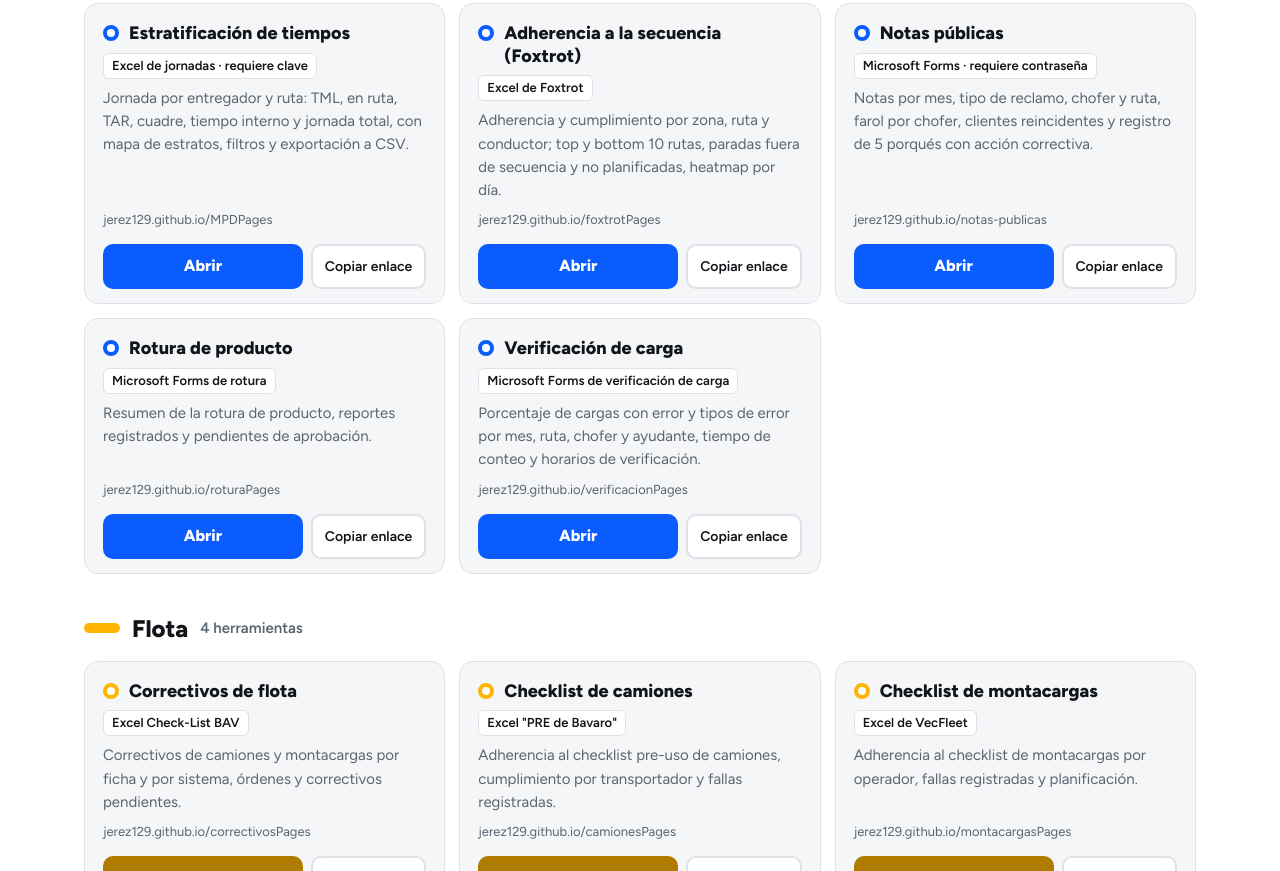
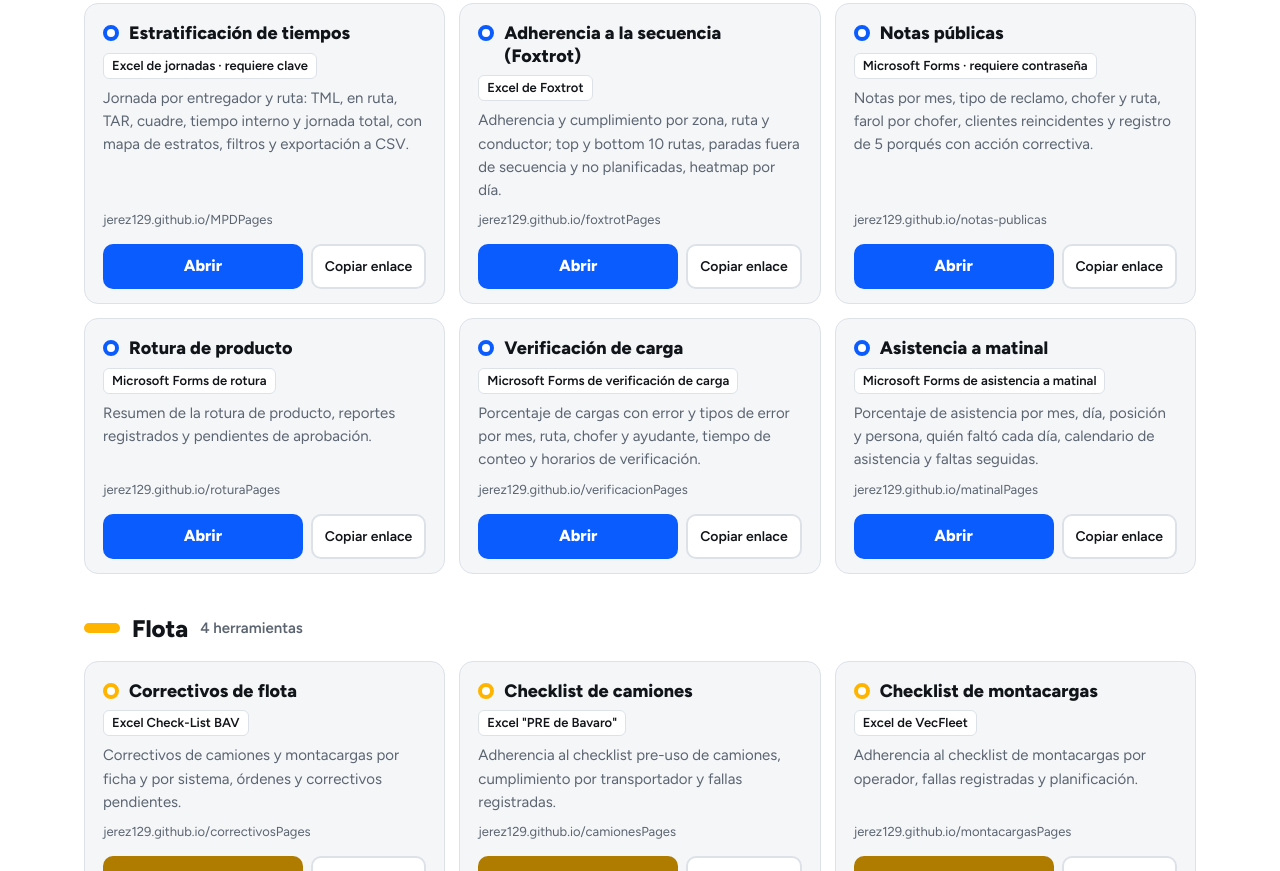
Before and after one commit to Jerez129/portalPages, a plain HTML site: page index.html in a window 1280 px wide. Shown: the part 1051-1922 px from the top of the page. Drawn offline with Linux system fonts and the light colour scheme.

Commit message:
Asistencia a matinal en Distribución
Co-Authored-By: Claude Opus 5.5 <noreply@anthropic.com>

```diff
--- a/index.html
+++ b/index.html
@@ -96,6 +96,7 @@ const T=[
  {l:'flota',n:'Rendimiento de combustible',u:'rendimientoPages',src:'Excel "Rendimiento BVR"',d:'Rendimiento contra metas por ficha, día a día y por chofer, y CO₂ por unidad.'},
  {l:'distribucion',n:'Rotura de producto',u:'roturaPages',src:'Microsoft Forms de rotura',d:'Resumen de la rotura de producto, reportes registrados y pendientes de aprobación.'},
  {l:'distribucion',n:'Verificación de carga',u:'verificacionPages',src:'Microsoft Forms de verificación de carga',d:'Porcentaje de cargas con error y tipos de error por mes, ruta, chofer y ayudante, tiempo de conteo y horarios de verificación.'},
+ {l:'distribucion',n:'Asistencia a matinal',u:'matinalPages',src:'Microsoft Forms de asistencia a matinal',d:'Porcentaje de asistencia por mes, día, posición y persona, quién faltó cada día, calendario de asistencia y faltas seguidas.'},
  {l:'gestion',n:'Cumplimiento de rutinas',u:'accionesPages',src:'Excel de acciones de DPO',d:'Cumplimiento de rutinas y acciones del mes, vista D-1, tendencia, KPIs críticos y calendario de reuniones.'},
  {l:'gestion',n:'Gatillos y análisis de anomalías',u:'herramientasPages',src:'Plantilla Excel + Microsoft Forms',d:'Gatillos por indicador en el año, plan de análisis y su adherencia, y seguimiento de relatos de anomalía y 5XQ.'},
  {l:'gestion',n:'Reportes CND (relatos y 5XQ)',u:'CND-Reportes-Web',src:'Formulario propio',d:'Registra relatos de anomalía y 5XQ: indicador, chofer, ruta, qué pasó, causa raíz y acción correctiva, con opción de subirla a DPO.'},
```
